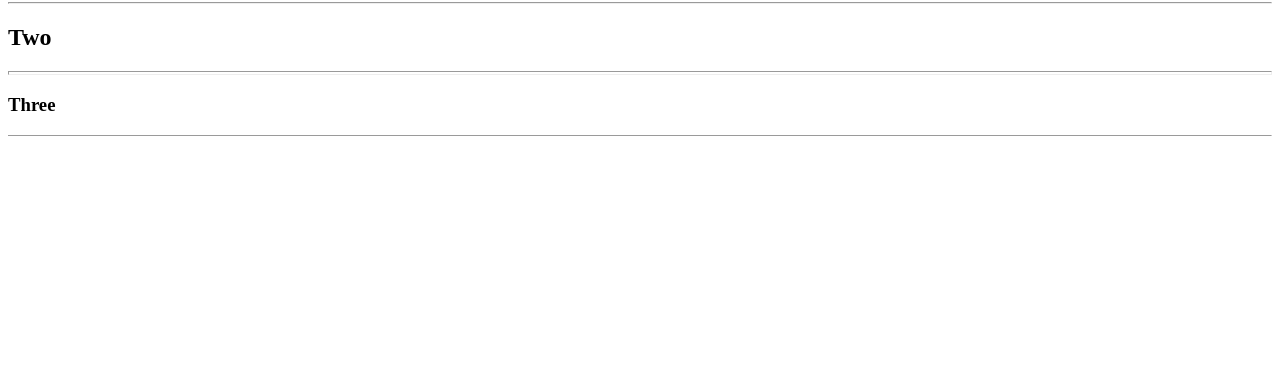
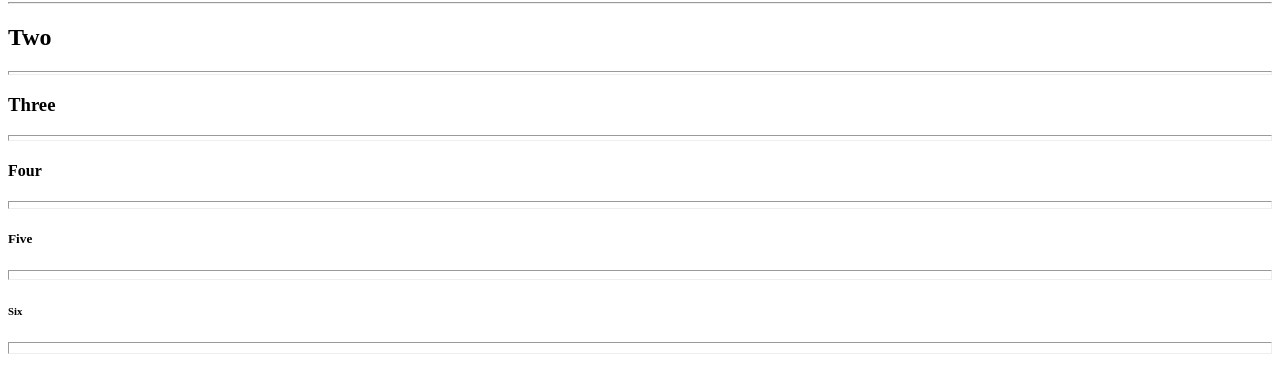
Before and after one commit to iamneo-production/bfcdfabdefadaeccdffebdaaabcbcdded, a website: page public/index.html in a window 1280 px wide. Shown: the part 64-446 px from the top of the page. Drawn offline with Linux system fonts and the light colour scheme.

Commit message:
Backup Commit

```diff
--- a/public/index.html
+++ b/public/index.html
@@ -5,5 +5,12 @@
     <h2>Two</h2>
     <hr size="4"<br>
     <h3>Three</h3>
-    <hr size=""
-</html>
+    <hr size="6"<br>
+    <h4>Four</h4>
+    <hr size="8"<br>
+    <h5>Five</h5>
+    <hr size="10"<br>
+    <h6>Six</h6>
+    <hr size="12"<br>
+    </body>
+    </html>
```
